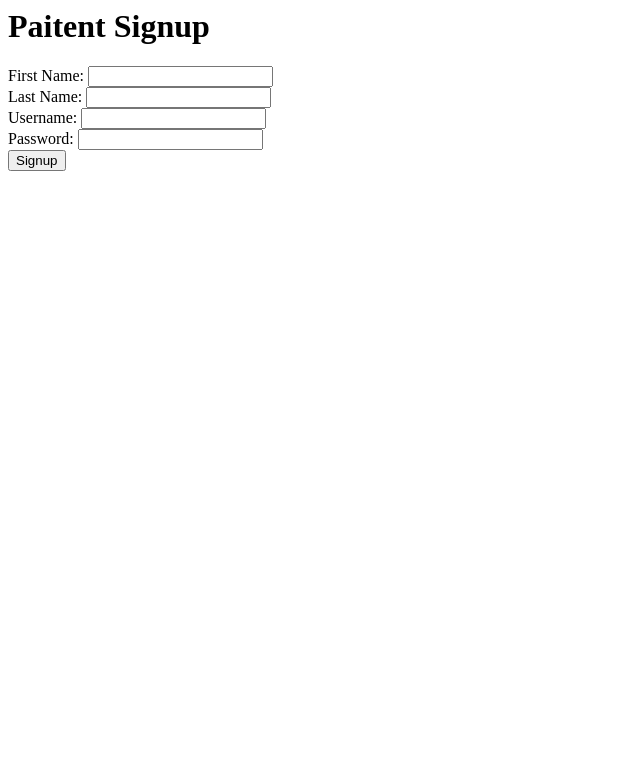
After one commit to akhilar33/Patient-Tracker-System---ASAP-Team, a Flask app: page /paitent_signup in a window 1280 px wide. The commit adds this page. Shown: the top 783 px of the page, without its empty margins (0-640 px from the left). Run offline with Flask 2, Linux system fonts and the light colour scheme.

Commit message:
signup page created

```diff
--- a/src/Backend/app.py
+++ b/src/Backend/app.py
@@ -14,9 +14,6 @@ from Buisness_Logic.DoctorLoginDAO import DoctorLoginDAO
 from Buisness_Logic.medicalHistoryDAO import medicalHistoryDAO
 
 from Buisness_Logic.PaitentDAO import PaitentDAO
-
-
-
 from flask_session import Session
 
 
@@ -66,7 +63,8 @@ def paitent_login():
             login_user(user_obj)
             return redirect(url_for('dashboard'))
         else:
-            return jsonify({'status': 'error', 'message': 'Invalid username or password'})
+            flash('Doctor does not exist. Please sign up.')
+            return redirect(url_for('patient'))
 
 
 
@@ -83,27 +81,63 @@ def doctor_login():
             login_user(user_obj)
             return redirect(url_for('doctorDashboard'))
         else:
-            return jsonify({'status': 'error', 'message': 'Invalid username or password'})
+            flash('signup unsucessful')
+            return redirect(url_for('doctor'))
+
+@app.route('/doctor_signup', methods=['GET', 'POST'])
+def doctor_signup():
+    if request.method == 'POST':
+        # Retrieve form data from the request
+        username = request.form.get('username')
+        password = request.form.get('password')
+        data = {
+        'username': [username],
+        'password': [password]}
+        doctor_dao = DoctorLoginDAO()
+        doctor_dao.insert_doctor_data(pd.DataFrame(data))
+        id = doctor_dao.getDoctorID(username)
+        if id:
+            user_obj = User(id)
+            login_user(user_obj)
+            # Redirect to the doctor dashboard or any other desired page
+            return redirect(url_for('doctorDashboard'))
+        else:
+            flash('Doctor does not exist. Please sign up.')
+            return redirect(url_for('doctor_signup'))
 
 
+    # Render the doctor_signup.html page for GET requests
+    return render_template('doctor_signup.html')
+
+@app.route('/paitent_signup', methods=['GET', 'POST'])
+def paitent_signup():
+    if request.method == 'POST':
+        # Retrieve form data from the request
+        first_name = request.form.get('first')
+        last_name = request.form.get('last')
+        username = request.form.get('username')
+        password = request.form.get('password')
+        data = {
+        'FirstName': [first_name],
+        'LastName' : [last_name],
+        'Username': [username],
+        'Password': [password]}
+        patient_dao = PatientLoginDAO()
+        patient_dao.insert_patient_data(pd.DataFrame(data))
+        id = patient_dao.getPaitentID(username)
+        if id:
+            user_obj = User(id)
+            login_user(user_obj)
+            # Redirect to the doctor dashboard or any other desired page
+            return redirect(url_for('dashboard'))
+        else:
+            flash("signup not sucessfull")
+            return redirect(url_for('paitent_signup'))
+
+    # Render the doctor_signup.html page for GET requests
+    return render_template('paitent_signup.html')
 
 
-@app.route('/login', methods=[ 'POST'])
-def login():
-    if request.method == 'POST':
-        username = request.form['username']
-        password = request.form['password']
-
-        # Check patient credentials using the PatientLoginDAO
-        patient_dao = PatientLoginDAO()
-        if patient_dao.paitentValidation(username, password):
-            # Load the user and log them in
-            id = patient_dao.getPaitentID(username)
-            user_obj = User(id)
-            login_user(user_obj)
-            return redirect(url_for('dashboard'))
-        else:
-            return jsonify({'status': 'error', 'message': 'Invalid username or password'})
 
 
 @app.route('/dashboard')
@@ -223,16 +257,10 @@ def submitMedicalRecords():
     data = medical_history.getMedicalData(patient_id)
     return render_template('medical_records_doctor.html', medical_data=data)
 
-
-
-
 @app.route('/dashboard/appointment_request')
 @login_required
 def appointment_request():
     return render_template('appointment_request.html')
-
-
-
 
 
 @app.route('/index')
@@ -247,8 +275,6 @@ def logout():
     return redirect(url_for('login'))
 
 
-
-
 if __name__ == '__main__':
 
     app.run(debug=True, port=5001)
--- a/src/Database/doctor_login.sql
+++ b/src/Database/doctor_login.sql
@@ -1,5 +1,5 @@
 
-CREATE TABLE doctor_login (
+CREATE TABLE DoctorLogin (
   doctor_id INT NOT NULL AUTO_INCREMENT,
   username VARCHAR(255) NOT NULL UNIQUE,
   password VARCHAR(255) NOT NULL,
@@ -10,5 +10,3 @@ CREATE TABLE doctor_login (
 @block
 
 SELECT * FROM DoctorLogin
-
-SELECT * FROM DoctorLogin WHERE username = 'DrSmith'
--- a/src/Database/paitent_login.sql
+++ b/src/Database/paitent_login.sql
@@ -11,3 +11,7 @@ CREATE TABLE patient_login (
 --
 @block
 select * from patient_login
+
+--
+@block
+DELETE FROM patient_login WHERE username = 'arijain';
--- /dev/null
+++ b/src/View/templates/paitent_signup.html
@@ -0,0 +1,31 @@
+<DOCTYPE html>
+<html lang="en">
+<head>
+    <!-- Head content here -->
+</head>
+<body>
+    <h1>Paitent Signup</h1>
+    <form action="{{ url_for('paitent_signup') }}" method="post">
+        <label for="first">First Name:</label>
+        <input type="text" name="first" id="first" required><br>
+        <label for="last">Last Name:</label>
+        <input type="text" name="last" id="last" required><br>
+        <label for="username">Username:</label>
+        <input type="text" name="username" id="username" required><br>
+        <label for="password">Password:</label>
+        <input type="password" name="password" id="password" required><br>
+        <!-- Add more fields as needed -->
+        <button type="submit">Signup</button>
+    </form>
+
+    <script>
+        document.addEventListener('DOMContentLoaded', function () {
+            // Check for flash messages and display the pop-up
+            const flashMessage = "{{ get_flashed_messages() | join(', ') }}";
+            if (flashMessage) {
+                alert(flashMessage);
+            }
+        });
+    </script>
+</body>
+</html>
```
Also changed, not shown: src/Backend/Buisness_Logic/paitentlogindao2.py (+9 -2 lines), src/View/templates/doctor.html (+10 -7 lines), src/View/templates/doctor_signup.html (added, +17 -0 lines), src/View/templates/login.html (deleted, +0 -23 lines), src/View/templates/patient.html (+10 -5 lines).
